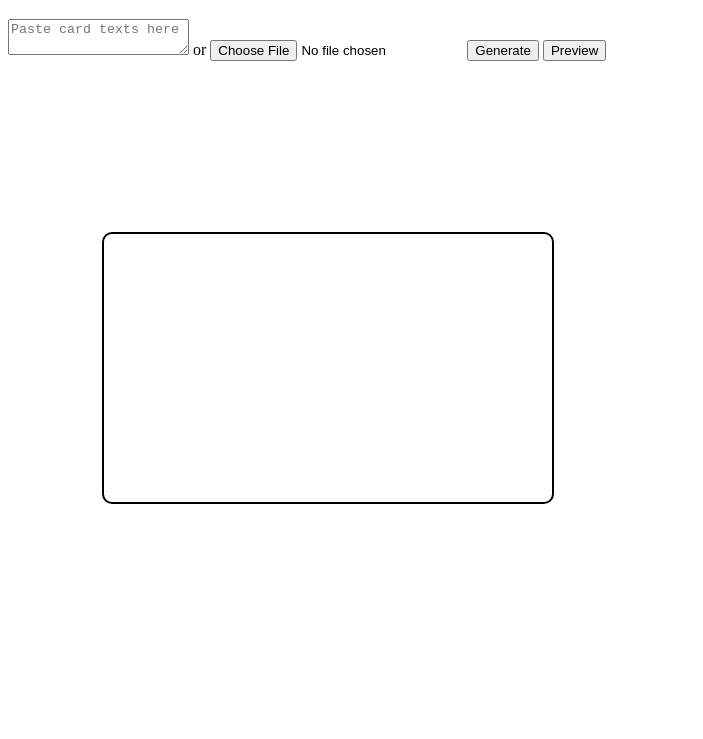
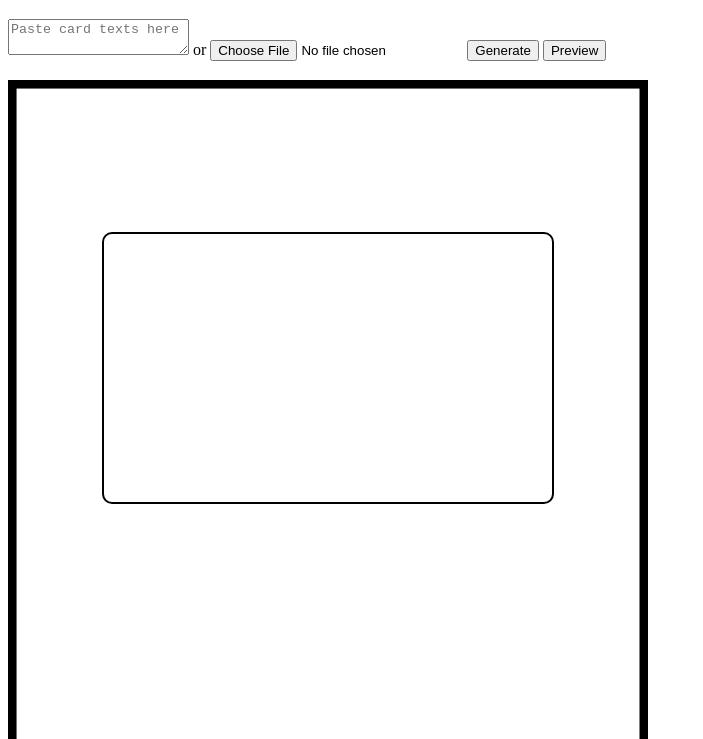
Before and after one commit to leafthelegend/card-generator, a plain HTML site: page index.html in a window 1280 px wide. Shown: the part 61-800 px from the top of the page, without its empty margins (0-703 px from the left). Drawn offline with Linux system fonts and the light colour scheme; the site is published under a folder, as on GitHub Pages, so addresses that start at the root find nothing.

Commit message:
load assets

```diff
--- a/main.css
+++ b/main.css
@@ -2,7 +2,7 @@
     width: 50vw;
     height:70vw;
     padding-top:3vw;
-    background: url(/docs/assets/frame.png) no-repeat center center;
+    background: url(./assets/frame.png) no-repeat center center;
     background-size: contain;
     z-index: 0;
     display:flex;
```
Also changed, not shown: assets/frame.png (renamed from docs/assets/frame.png).
